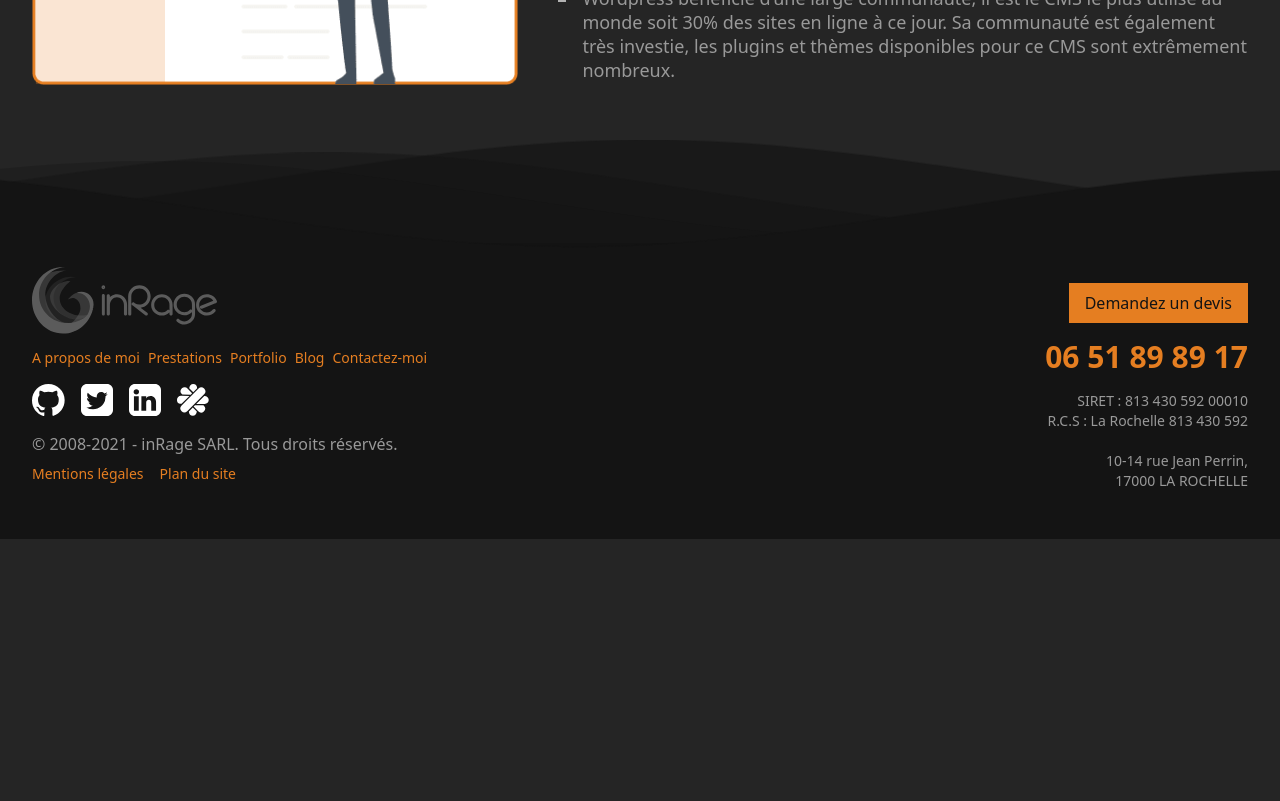
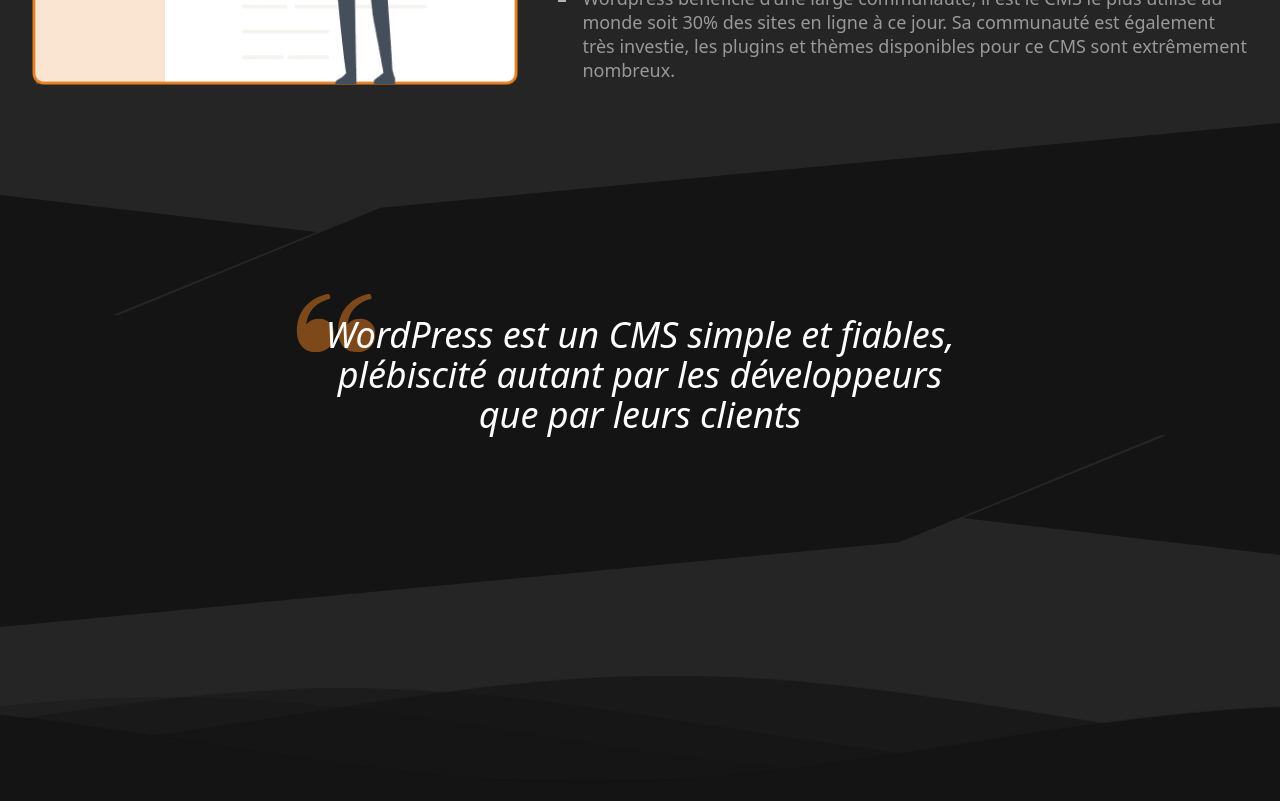
Before and after one commit to akiletour/inrage, a Next.js app: page /prestations/creation-site-web/site-wordpress in a window 1280 px wide. Shown: the part 760-1561 px from the top of the page. Before the commit the page ends 1299 px from the top, so only its background shows below. Built offline with nearby package versions, Linux system fonts and the light colour scheme.

Commit message:
Add Quote block on the Site WordPress page

```diff
--- a/pages/prestations/creation-site-web/site-wordpress.tsx
+++ b/pages/prestations/creation-site-web/site-wordpress.tsx
@@ -2,6 +2,8 @@ import { GetStaticProps } from 'next';
 import { PageHeaderStaticProps } from '@type/header';
 import Image from 'next/image';
 import Head from 'next/head';
+import Diagonal from 'components/layouts/Diagonal';
+import Quote from 'components/Quote';
 import WebsiteWP from '../../../public/images/website-wp.png';
 
 export default function PrestationWordPress() {
@@ -50,6 +52,28 @@ export default function PrestationWordPress() {
         </div>
       </div>
 
+      <div className="bg-gray-darker mt-4">
+        <Diagonal
+          flipX
+          flipY
+          className="h-24"
+          bgClass="fill-gray-dark"
+          bgCorner="fill-gray-darker"
+        />
+        <div className="container text-center">
+          <div className="md:px-18 text-lg">
+            <Quote
+              message="WordPress est un CMS simple et fiables, plébiscité autant par les développeurs que par leurs clients"
+            />
+          </div>
+        </div>
+        <Diagonal
+          className="h-24"
+          bgClass="fill-gray-dark"
+          bgCorner="fill-gray-darker"
+        />
+      </div>
+
     </>
   );
 }
```
